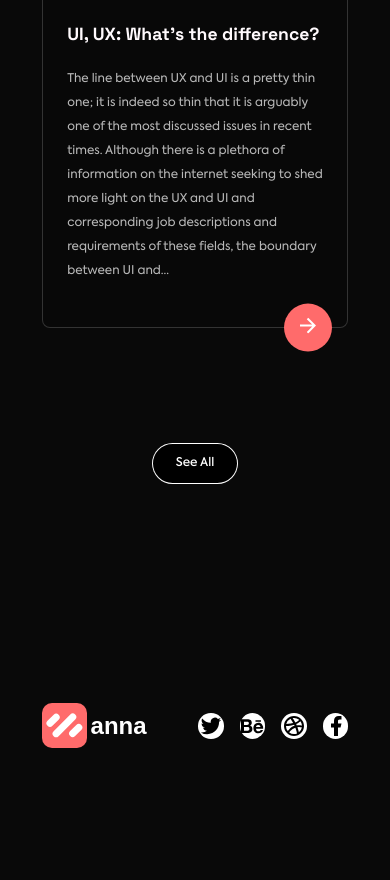
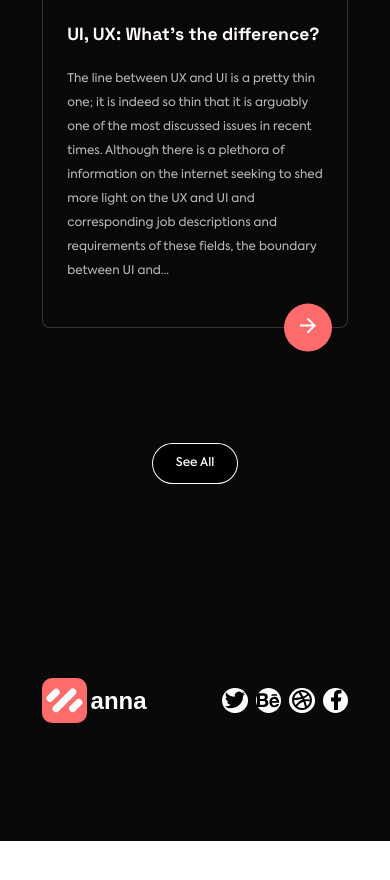
Before and after one commit to agbomonica/anna-portfolio, a plain HTML site: page index.html in a window 390 px wide. Shown: the part 4812-5692 px from the top of the page. After the commit the page ends 5653 px from the top, so only its background shows below. Drawn offline with Linux system fonts and the light colour scheme; files whose address does not match are found by name.

```diff
--- a/css/queries.css
+++ b/css/queries.css
@@ -230,6 +230,14 @@
   .blockquote {
     margin-bottom: 3rem;
   }
+
+  .footer-section {
+    padding: 9.6rem 0;
+  }
+
+  .footer-social-links {
+    gap: 1rem;
+  }
 }
 
 /*************************************/
--- a/css/style.css
+++ b/css/style.css
@@ -121,9 +121,6 @@
 .nav-open .main-nav-link:active {
   font-size: 4rem;
   color: #090909;
-}
-
-.nav-open .main-nav-link.active {
 }
 
 /**********************/
```
Also changed, not shown: 1 other file.
